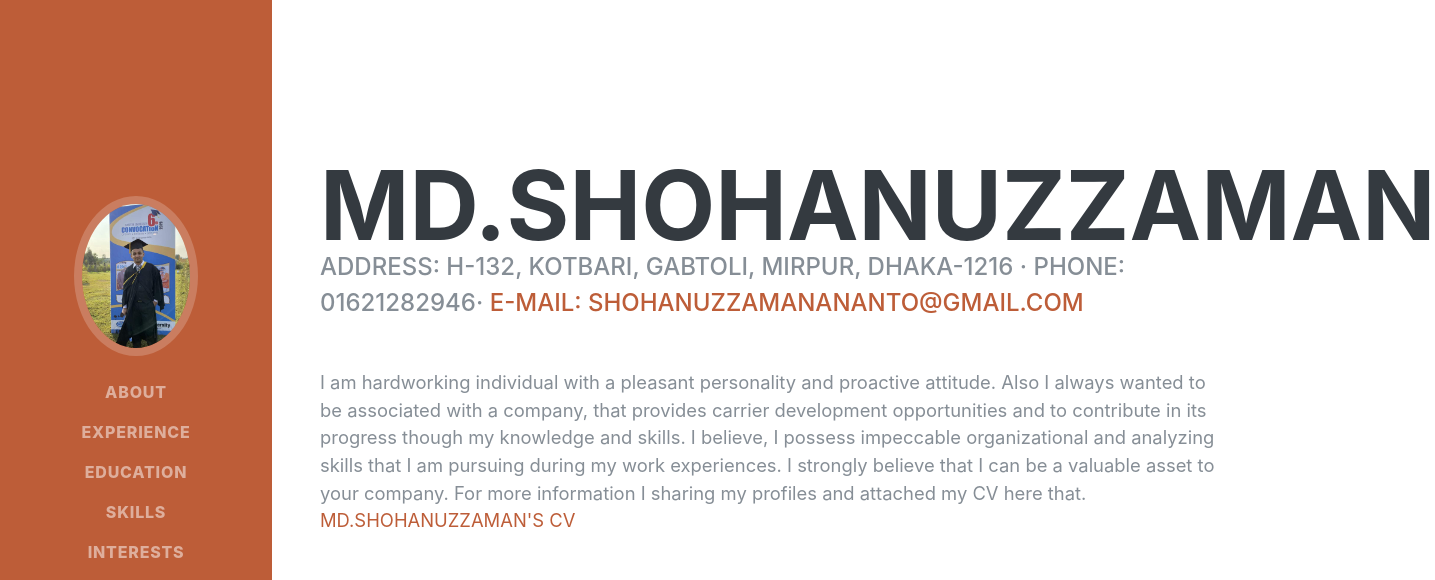
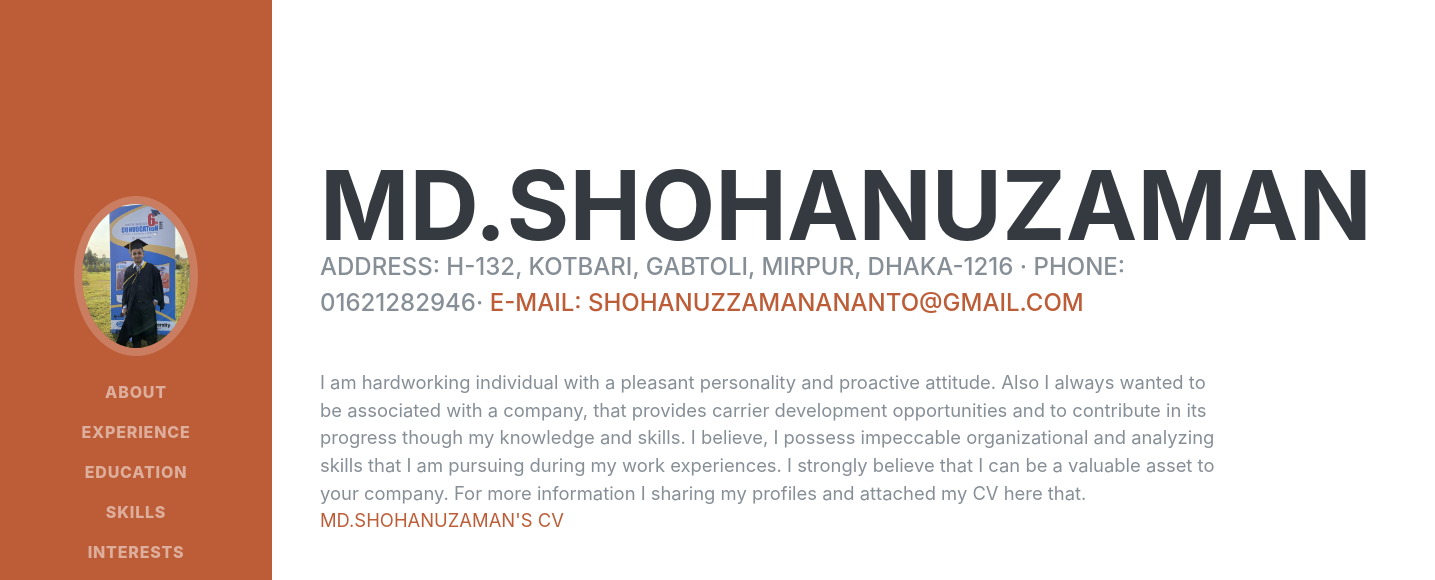
Before and after one commit to shohanuzzaman97/cv1, a plain HTML site: page index.html in a window 1280 px wide. Shown: the top 580 px of the page, 1435 px wide, since content can reach past the window. Drawn offline with Linux system fonts and the light colour scheme; a web font is replaced by a local one.

Commit message:
Update index.html

```diff
--- a/index.html
+++ b/index.html
@@ -63,14 +63,14 @@
 
     <section class="resume-section p-3 p-lg-5 d-flex align-items-center" id="about">
       <div class="w-100">
-        <h1 class="mb-0">MD.SHOHANUZZAMAN
+        <h1 class="mb-0">MD.SHOHANUZAMAN
           <span class="text-primary"></span>
         </h1>
         <div class="subheading mb-5">Address: H-132, Kotbari, Gabtoli, Mirpur, Dhaka-1216 · PHONE: 01621282946·
           <a href="mailto:shohanuzzamanananto@gmail.com">E-mail: shohanuzzamanananto@gmail.com</a>
         </div>
         <p class="lead mb-5">I am hardworking individual with a pleasant personality and proactive attitude. Also I always wanted to be associated with a company, that provides carrier development opportunities and to contribute in its progress though my knowledge and skills. I believe, I possess impeccable organizational and analyzing skills that I am pursuing during my work experiences. I strongly believe that I can be a valuable asset to your company. For more information I sharing my profiles and attached my CV here that.
-		                        <a href="https://drive.google.com/file/d/1zyU46Zp6POZ1_t5EUNzB1WDEIbXe5gxx/view?usp=sharing" target="blank6">MD.SHOHANUZZAMAN'S CV</a></p>
+		                        <a href="https://drive.google.com/file/d/1zyU46Zp6POZ1_t5EUNzB1WDEIbXe5gxx/view?usp=sharing" target="blank6">MD.SHOHANUZAMAN'S CV</a></p>
         <div class="social-icons">
           <a href="https://www.linkedin.com/in/md-shohanuzzaman-919b7516b/"  target="blank1">
             <i class="fab fa-linkedin-in"></i>
```
